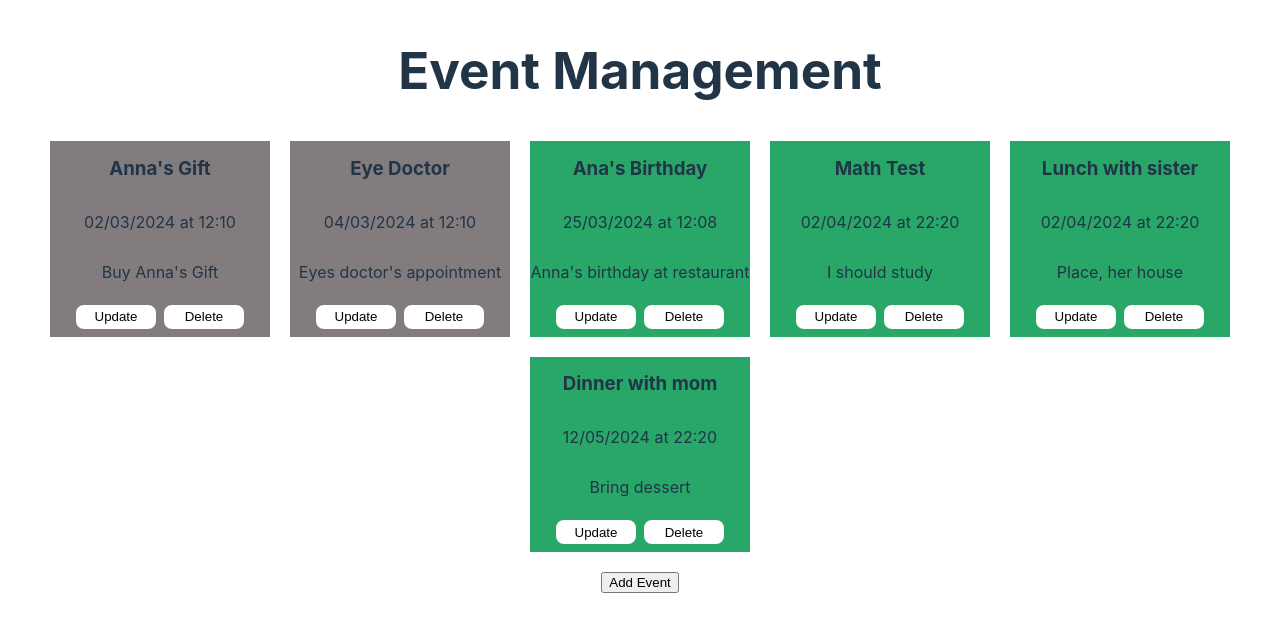
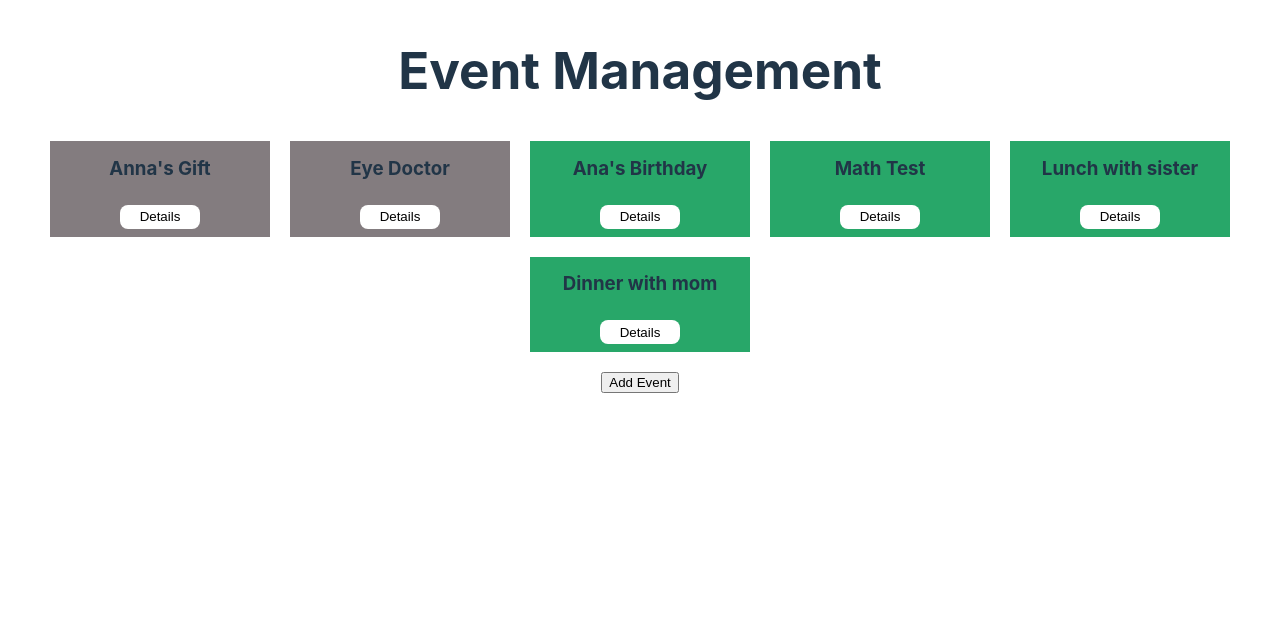
Before and after one commit to denisluft8/frontend-test-pierce-tech, a React (Vite) app: page / in a window 1280 px wide. Shown: the top 632 px of the page. Built offline with nearby package versions, Linux system fonts and the light colour scheme.

Commit message:
Added button to show details on event card

```diff
--- a/src/components/EventCard/EventCard.tsx
+++ b/src/components/EventCard/EventCard.tsx
@@ -1,3 +1,4 @@
+import { useState } from "react";
 import { EventType } from "../../types";
 import { formatDate, formatTime } from "../../utils";
 import styles from "./EventCard.module.css";
@@ -9,6 +10,7 @@ interface EventCardProps {
 }
 
 export const EventCard = ({ event, onDelete, onUpdate }: EventCardProps) => {
+  const [showDescription, setShowDescription] = useState(false);
   const isEventBeforeToday = new Date(event.eventDate) < new Date();
 
   const handleDelete = () => {
@@ -19,24 +21,48 @@ export const EventCard = ({ event, onDelete, onUpdate }: EventCardProps) => {
     event.id !== undefined && onUpdate(event.id);
   };
 
+  const handleShowDetails = () => {
+    setShowDescription(true);
+  };
+
   return (
     <div
       className={styles.eventCard}
       style={{ backgroundColor: isEventBeforeToday ? "#837c7f" : "#28a769" }}
     >
       <h3>{event.name}</h3>
+      {showDescription ? (
+        <>
           <p>
             {formatDate(event.eventDate)} at {formatTime(event.eventDate)}
           </p>
           <p>{event.description}</p>
           <div>
-        <button className={styles.button} onClick={handleUpdate}>
+            <button
+              type="button"
+              className={styles.button}
+              onClick={handleUpdate}
+            >
               Update
             </button>
-        <button className={styles.button} onClick={handleDelete}>
+            <button
+              type="button"
+              className={styles.button}
+              onClick={handleDelete}
+            >
               Delete
             </button>
           </div>
+        </>
+      ) : (
+        <button
+          className={styles.button}
+          type="button"
+          onClick={handleShowDetails}
+        >
+          Details
+        </button>
+      )}
     </div>
   );
 };
```
Lines whose indentation alone changed are shown as unchanged.
